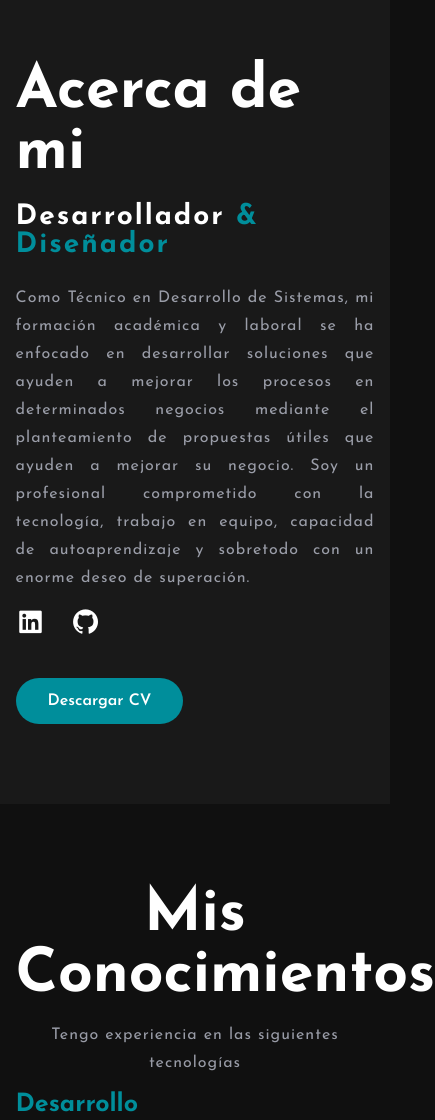
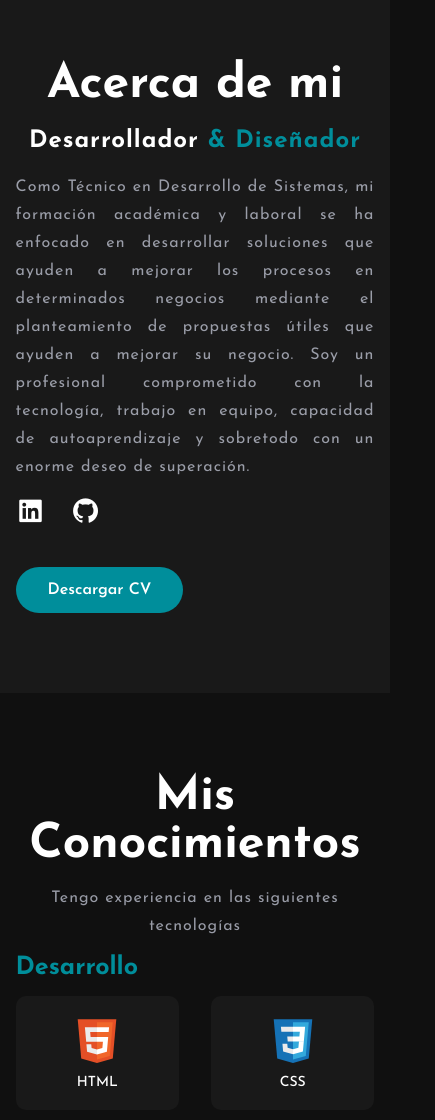
Before and after one commit to jorch21/MiPortafolio, a plain HTML site: page index.html in a window 390 px wide. Shown: the part 1200-2320 px from the top of the page, 435 px wide, since content can reach past the window. Drawn offline with nearby package versions, Linux system fonts and the light colour scheme.

Commit message:
mejorando el diseño responsive

```diff
--- a/css/style.css
+++ b/css/style.css
@@ -236,7 +236,7 @@ span{
     grid-template-columns: repeat(auto-fit, minmax(80px,auto));
     grid-gap: 2rem;
     align-items: center;
-    margin-top: 1.5rem;
+    margin-top: 1rem;
 }
 .row{
     background: var(--secound-bg-color);
@@ -246,6 +246,7 @@ span{
     text-align: center;
 }
 .row img{
+    max-width: 100%;
     width: 80px;
 }
 .row h3{
@@ -434,7 +435,7 @@ span{
     }
 }
 
-@media (max-width: 990px){
+@media (max-width: 600px){
     .home{
         height: 85vh;
     }
@@ -472,14 +473,41 @@ span{
     .about{
         grid-template-columns: 1fr;
     }
+    .about-text h2{
+        font-size: 3rem;
+        text-align: center;
+    }
+    .about-text h5{
+        font-size: 1.5rem;
+        margin-bottom: 20px;
+        letter-spacing: 1px;
+        text-align: center;
+    }
     .about-img{
         text-align: center;
         margin-bottom: 30px;
     }
     .about-img img{
         max-width: 100%;
-        width: 700px;
+        width: 500px;
         height: auto;
+    }
+    .center h2{
+        font-size: 3rem;
+    }
+    .skills-content{
+        grid-template-columns: repeat(auto-fit, minmax(100px,auto));
+    }
+    .row img{
+        max-width: 100%;
+        width: 50px;
+    }
+    .row h3{
+        color: var(--text-color);
+        font-size: 14px;
+        font-weight: 500;
+        text-align: center;
+        margin-top: 5px;
     }
     .contact{
         grid-template-columns: 1fr;
@@ -489,12 +517,13 @@ span{
         margin-bottom: 25px; */
         display: none;
     }
-    .contact-form{
-        order: 2;
+    .contact-form h2{
+        font-size: 3rem;
+        text-align: center;
     }
     .box img{
         max-width: 100%;
-        width: 700px;
+        width: 500px;
         height: auto;
     }
 }
```
